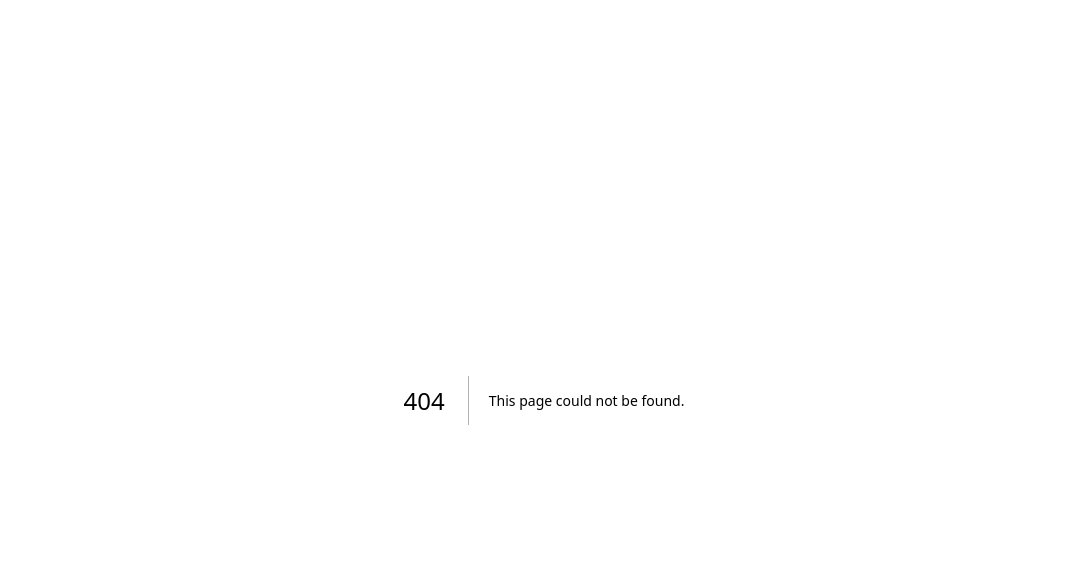
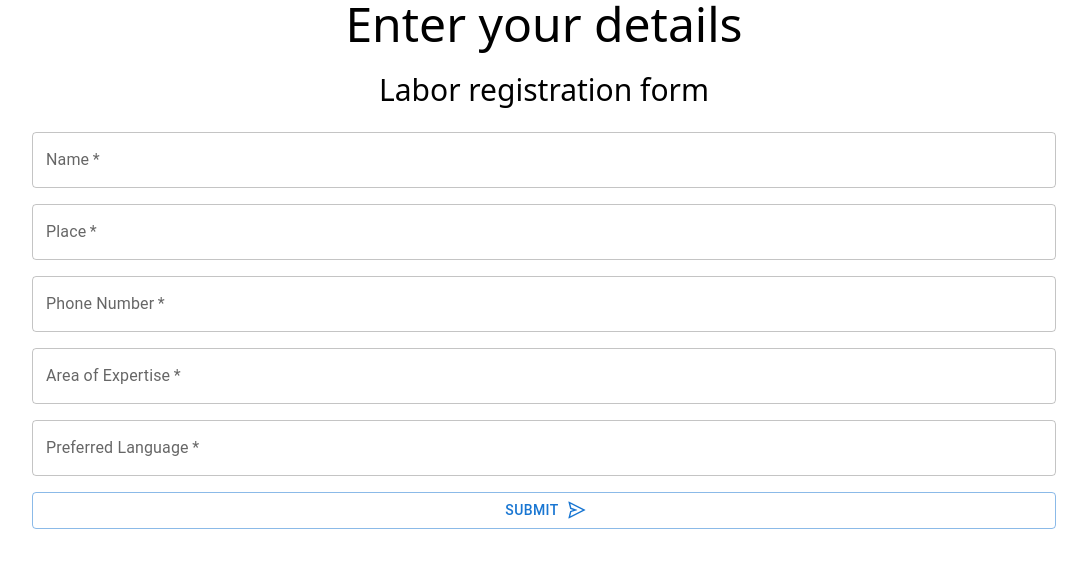
Before and after one commit to harshjohar/technight-hackathon, a Next.js app: page /auth/trainer in a window 1280 px wide. Before the commit this address had no page. Shown: the top 568 px of the page, without its empty margins (96-1183 px from the left). Built offline with nearby package versions, Linux system fonts and the light colour scheme; no server answers.

Commit message:
trainer in

```diff
--- a/pages/auth/filldetails.tsx
+++ b/pages/auth/filldetails.tsx
@@ -17,6 +17,9 @@ function filldetails() {
             <Button onClick={() => router.push("/auth/registerlabor")}>
                 I M a Labourer
             </Button>
+            <Button onClick={() => router.push("/auth/trainer")}>
+                I M a trainer
+            </Button>
         </div>
     );
 }
--- /dev/null
+++ b/pages/auth/trainer.tsx
@@ -0,0 +1,97 @@
+import { Button, TextField } from '@mui/material';
+import { doc, setDoc } from 'firebase/firestore';
+import { signOut, useSession } from 'next-auth/react';
+import Head from 'next/head';
+import { useRouter } from 'next/router';
+import React, { useState } from 'react'
+import { AiOutlineSend } from 'react-icons/ai';
+import { db } from '../../serverless/firebase';
+
+function trainer() {
+    const router = useRouter();
+    const [name, setName] = useState("");
+    const [place, setPlace] = useState("");
+    const [phoneNumber, setPhoneNumber] = useState("");
+    const [area, setArea] = useState("");
+    const [preferredLang, setPreferredLang] = useState("");
+
+    const { data: session } = useSession();
+
+    const submitForm = async (e: any) => {
+        e.preventDefault();
+        await setDoc(doc(db, `users/${session?.user?.email}`), {
+            email: session?.user?.email,
+            type: "trainer",
+            name: name,
+            place: place,
+            area: area,
+            preferredLang: preferredLang,
+            openForWork: false,
+        });
+        router.push("/");
+    };
+    const signout = () => {
+        signOut();
+        router.push("/");
+    };
+
+    return (
+        <div className="w-screen h-screen space-y-6">
+            <Head>
+                <title>Register</title>
+                <link rel="icon" href="/assets/favicon/favicon.ico" />
+            </Head>
+            <h1 className="text-5xl text-center">Enter your details</h1>
+            <h2 className="text-center text-3xl">Labor registration form</h2>
+            <form
+                className="flex flex-col space-y-4 w-[80%] mx-auto"
+                onSubmit={submitForm}
+            >
+                <TextField
+                    required={true}
+                    label="Name"
+                    variant="outlined"
+                    value={name}
+                    onChange={(e) => setName(e.target.value)}
+                />
+                <TextField
+                    required={true}
+                    label="Place"
+                    variant="outlined"
+                    value={place}
+                    onChange={(e) => setPlace(e.target.value)}
+                />
+                <TextField
+                    required={true}
+                    label="Phone Number"
+                    variant="outlined"
+                    value={phoneNumber}
+                    onChange={(e) => setPhoneNumber(e.target.value)}
+                />
+                <TextField
+                    required={true}
+                    label="Area of Expertise"
+                    variant="outlined"
+                    value={area}
+                    onChange={(e) => setArea(e.target.value)}
+                />
+                <TextField
+                    required={true}
+                    label="Preferred Language"
+                    variant="outlined"
+                    value={preferredLang}
+                    onChange={(e) => setPreferredLang(e.target.value)}
+                />
+                <Button
+                    variant="outlined"
+                    endIcon={<AiOutlineSend />}
+                    type="submit"
+                >
+                    Submit
+                </Button>
+            </form>
+        </div>
+    );
+}
+
+export default trainer
```
